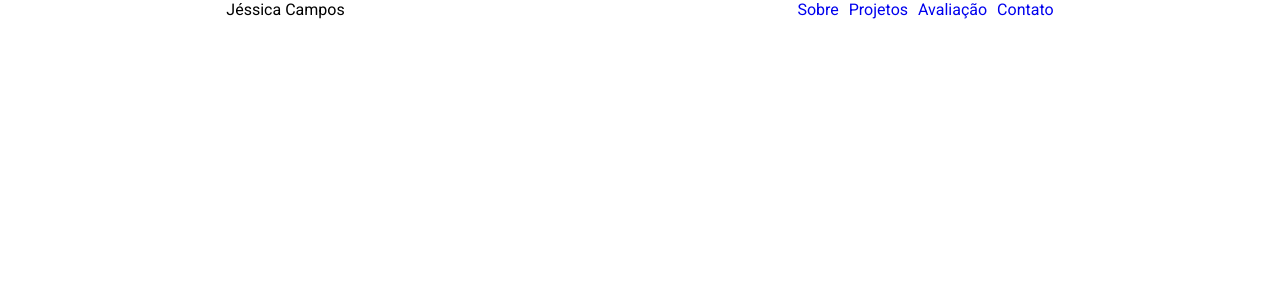
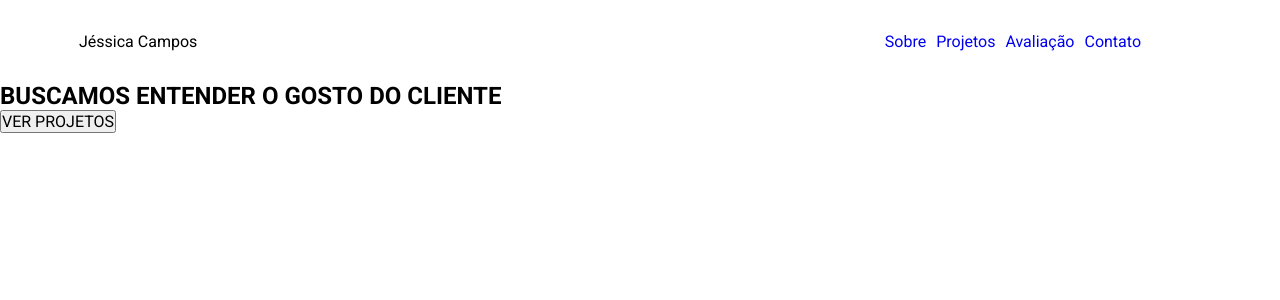
Before and after one commit to eetecnology/J-ssicaArq, a React (Vite) app: page / in a window 1280 px wide. Shown: the top 300 px of the page. Built offline with nearby package versions, Linux system fonts and the light colour scheme.

Commit message:
Att - Header and Banner

```diff
--- a/src/App.jsx
+++ b/src/App.jsx
@@ -1,10 +1,12 @@
-import Header from "./pages/Header";
 import '../global.css';
+import Banner from './components/Banner';
+import Header from './components/Header';
 
 export default function App() {
   return (
     <div>
       <Header />
+      <Banner />
     </div>
   )
 }
--- a/src/components/Banner.jsx
+++ b/src/components/Banner.jsx
@@ -1,15 +1,15 @@
-import styles from 'Banner.module.css';
+import styles from './Banner.module.css';
 
 export default function Banner() {
   return (
-    <div>
-      <div className={styles.heroText}>
+    <section className={styles.banner}>
+      <div className={styles.text}>
         <h1>BUSCAMOS ENTENDER O GOSTO DO CLIENTE</h1>
         <button>VER PROJETOS</button>
       </div>
-      <div className={styles.heroImage}>
+      <div className={styles.image}>
         {/* Sua imagem aqui */}
       </div>
-    </div>
-  )
+    </section>
+  );
 }
--- /dev/null
+++ b/src/components/Header.jsx
@@ -0,0 +1,21 @@
+import styles from './Header.module.css';
+
+export default function Header() {
+  return (
+    <header className={styles.header}>
+      <div className={styles.menu}>
+        <div className={styles.logo}>
+          Jéssica Campos
+        </div>
+        <nav className={styles.navbar}>
+          <ul>
+            <li><a href="#about">Sobre</a></li>
+            <li><a href="#projects">Projetos</a></li>
+            <li><a href="#evaluation">Avaliação</a></li>
+            <li><a href="#contact">Contato</a></li>
+          </ul>
+        </nav>
+      </div>
+    </header>
+  );
+}
--- /dev/null
+++ b/src/components/Header.module.css
@@ -0,0 +1,33 @@
+.header {
+  max-width: 1440px;
+  width: 100%;
+  margin: 0 auto;
+}
+
+.menu {
+  height: 82px;
+  display: flex;
+  justify-content: space-between;
+  align-items: center;
+  text-align: center;
+}
+
+.logo {
+  margin-left: 79px;
+}
+
+.navbar {
+  margin-right: 139px;
+}
+
+.navbar ul {
+  display: flex;
+}
+
+.navbar ul li {
+  margin-right: 10px;
+}
+
+.navbar ul li:last-child {
+  margin-right: 0px;
+}
--- a/src/components/Menu.jsx
+++ /dev/null
@@ -1,19 +0,0 @@
-import styles from './Menu.module.css';
-
-export default function Menu() {
-  return (
-    <div className={styles.menu}>
-      <div className={styles.logo}>
-          Jéssica Campos
-      </div>
-      <nav className={styles.navbar}>
-        <ul>
-          <li><a href="#about">Sobre</a></li>
-          <li><a href="#projects">Projetos</a></li>
-          <li><a href="#evaluation">Avaliação</a></li>
-          <li><a href="#contact">Contato</a></li>
-        </ul>
-      </nav>
-    </div>
-  )
-}
--- a/src/components/Menu.module.css
+++ /dev/null
@@ -1,17 +0,0 @@
-.menu {
-  display: flex;
-  justify-content: space-around;
-  align-items: center;
-}
-
-.navbar ul {
-  display: flex;
-}
-
-.navbar ul li {
-  margin-right: 10px;
-}
-
-.navbar ul li:last-child {
-  margin-right: 0px;
-}
--- a/src/pages/Header.jsx
+++ /dev/null
@@ -1,14 +0,0 @@
-import styles from './header.module.css';
-import Menu from '../components/Menu';
-
-export default function Header() {
-  return (
-    <div className={styles.header}>
-      <header>
-        <Menu />
-      </header>
-      <section className="hero">
-      </section>
-    </div>
-  );
-}
--- a/src/pages/header.module.css
+++ /dev/null
@@ -1,4 +0,0 @@
-.header {
-  max-width: 1440px;
-  width: 100%;
-}
```
